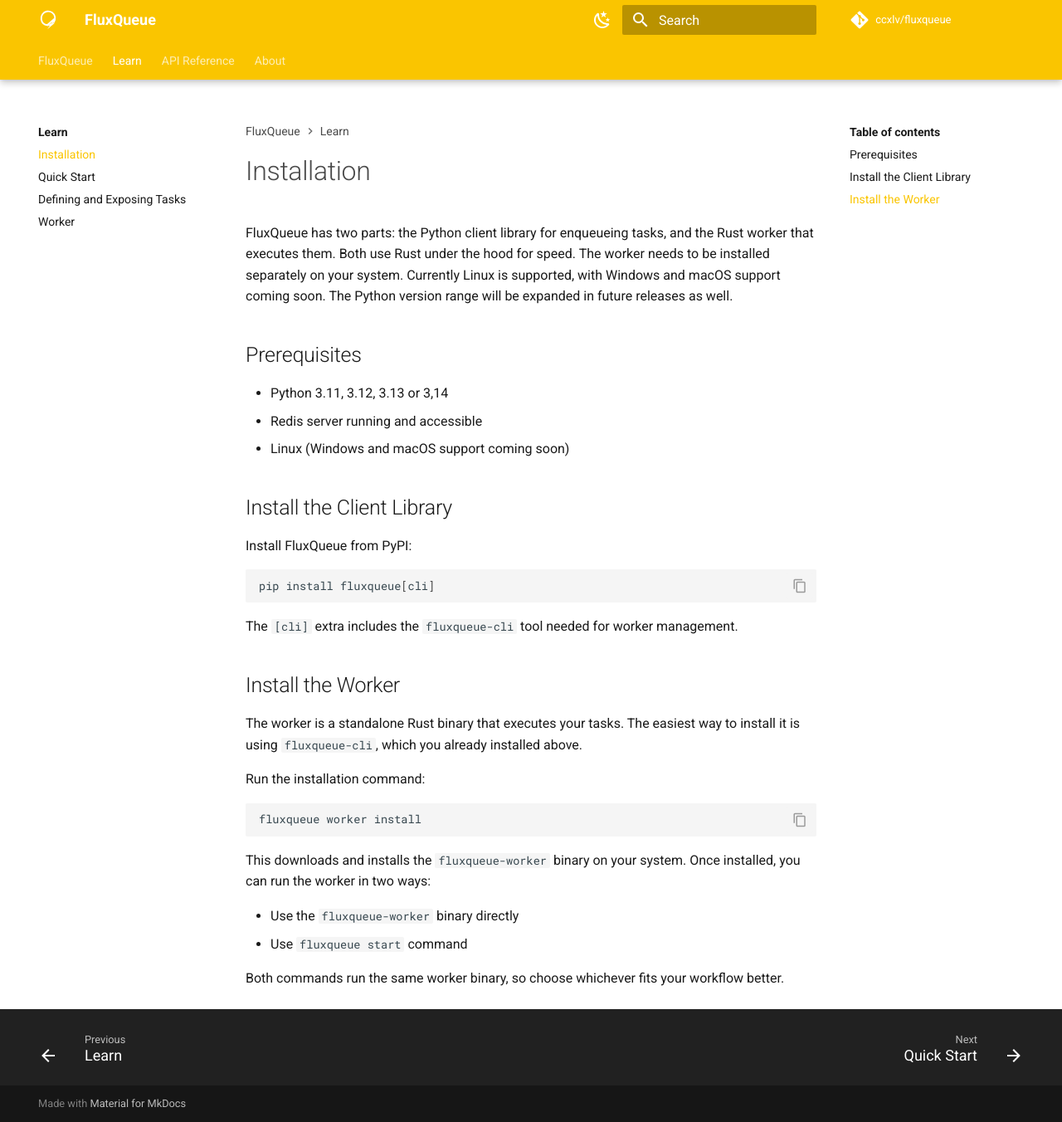
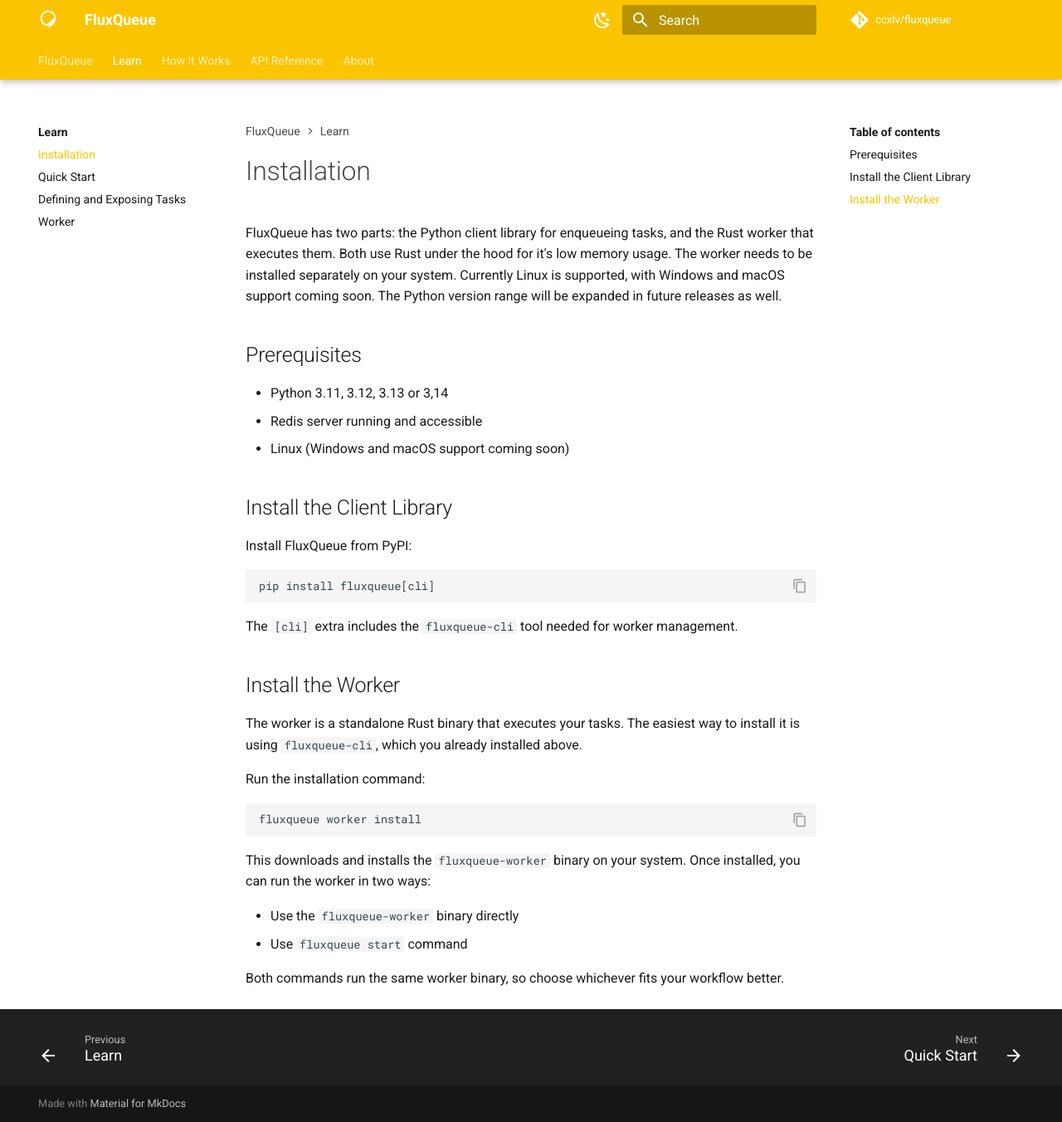
Before and after one commit to CCXLV/fluxqueue, an MkDocs documentation site: the page built from docs/tutorial/installation.md, in a window 1280 px wide and 1352 px high. Shown: the whole window at 83% size. Built offline with MkDocs 1.6.1 and Material for MkDocs 9.7.7, drawn with Linux system fonts in a browser that asks for light colours; comment, search, counter and statistics services are not loaded.

```diff
--- a/docs/tutorial/installation.md
+++ b/docs/tutorial/installation.md
@@ -1,6 +1,6 @@
 # Installation
 
-FluxQueue has two parts: the Python client library for enqueueing tasks, and the Rust worker that executes them. Both use Rust under the hood for speed. The worker needs to be installed separately on your system. Currently Linux is supported, with Windows and macOS support coming soon. The Python version range will be expanded in future releases as well.
+FluxQueue has two parts: the Python client library for enqueueing tasks, and the Rust worker that executes them. Both use Rust under the hood for it's low memory usage. The worker needs to be installed separately on your system. Currently Linux is supported, with Windows and macOS support coming soon. The Python version range will be expanded in future releases as well.
 
 ## Prerequisites
 
--- a/mkdocs.yml
+++ b/mkdocs.yml
@@ -65,6 +65,10 @@ nav:
       - tutorial/quickstart.md
       - tutorial/defininig_and_exposing_tasks.md
       - tutorial/worker.md
+  - How it Works:
+      - how-it-works/index.md
+      - how-it-works/client.md
+      - how-it-works/worker.md
   - API Reference:
       - api/index.md
       - api/fluxqueue.md
```
Also changed, not shown: docs/how-it-works/client.md (added, +30 -0 lines), docs/how-it-works/index.md (added, +8 -0 lines), docs/how-it-works/worker.md (added, +7 -0 lines).
